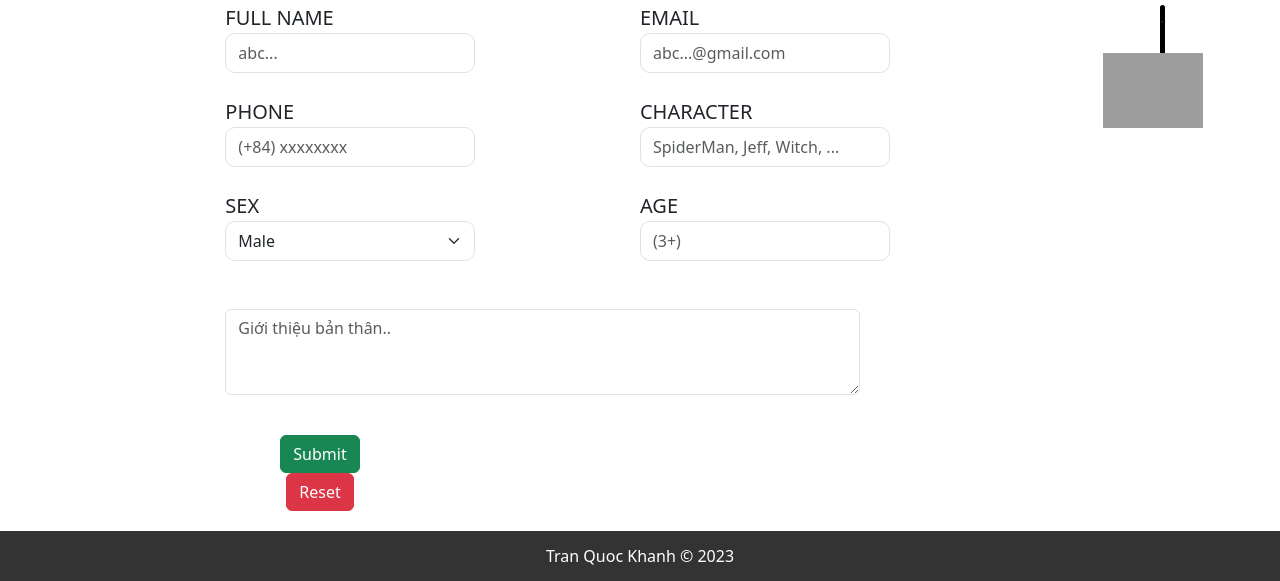
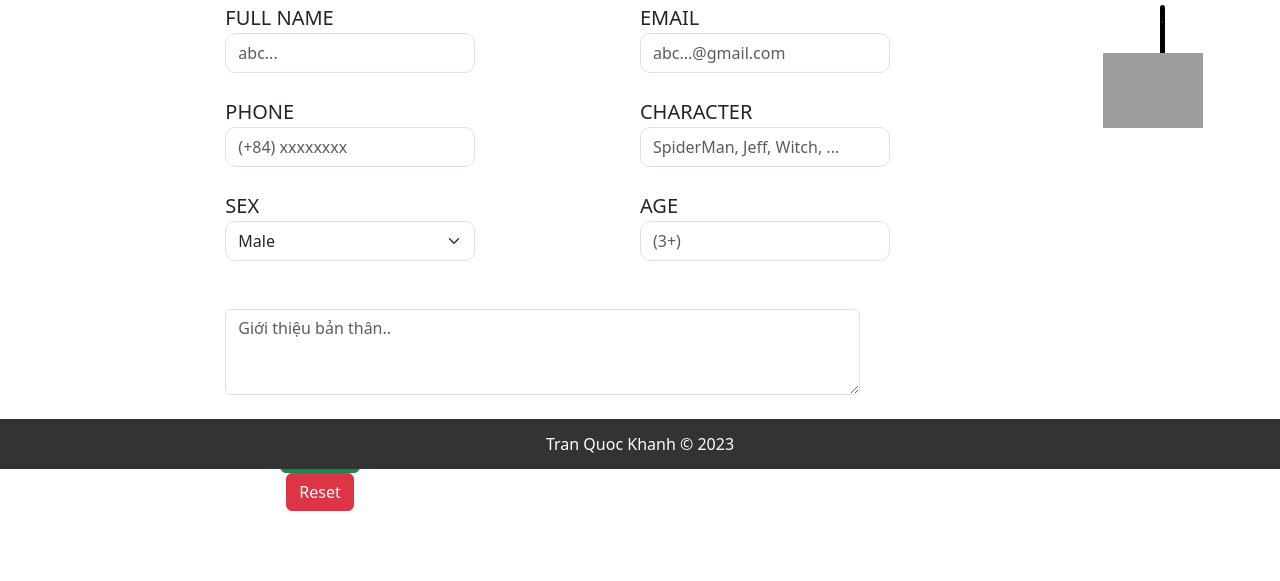
Before and after one commit to felixwebdev/2311COMP180205-TKWEB-49.01.104.071-6.1.2, a plain HTML site: page signup.html in a window 1280 px wide. Shown: the part 331-912 px from the top of the page. After the commit the page ends 842 px from the top, so only its background shows below. Drawn offline with Linux system fonts and the light colour scheme; grey boxes are pictures that could not be loaded.

Commit message:
Update signup.html

```diff
--- a/signup.html
+++ b/signup.html
@@ -175,7 +175,7 @@
 
     </div>
     </div>
-    <div id="footer" style="width: 100%; height: 50px; line-height: 50px; background-color: #333; bottom: 0; color: white; margin-top: 20px;">
+    <div id="footer" style="width: 100%; height: 50px; line-height: 50px; background-color: #333; bottom: 0; color: white; margin-top: 20px; position: absolute;">
         <center><p>Tran Quoc Khanh &copy; 2023</p></center>
     </div>
     <script src="js/main.js">
```
